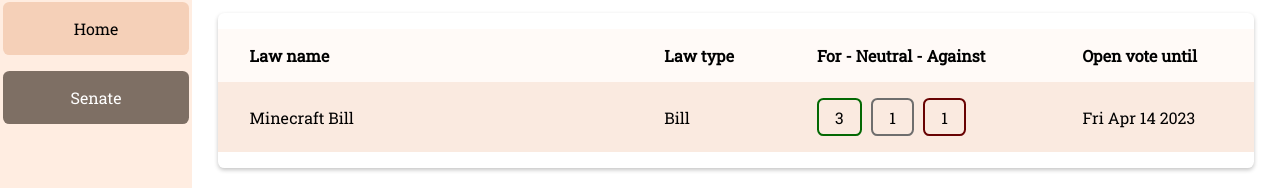
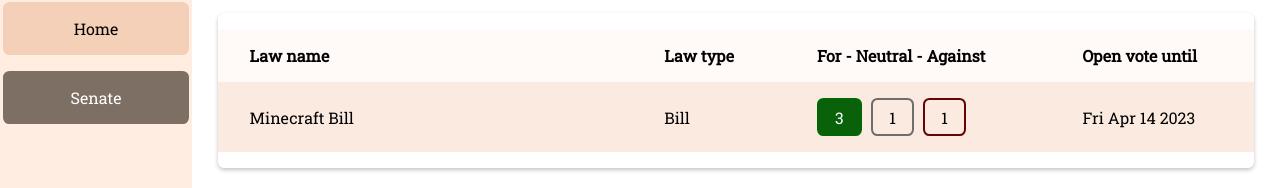
Before and after one commit to papiricoh/esx_justice, a Vue app: page / in a window 1280 px wide. Both pictures are taken after a click on the item "Senate". Shown: the part 100-288 px from the top of the page. Built offline with nearby package versions, Linux system fonts and the light colour scheme.

Commit message:
added check vote TODO: Remove vote

```diff
--- a/src/App.vue
+++ b/src/App.vue
@@ -184,7 +184,7 @@ export default {
 
           </div>
         </div>
-        <senatePage v-if="page == 'senate'" class="senate_page" :parties="parties"></senatePage>
+        <senatePage v-if="page == 'senate'" class="senate_page" :player="player" :parties="parties"></senatePage>
       </div>
     </div>
   </main>
--- a/src/components/senatePage.vue
+++ b/src/components/senatePage.vue
@@ -6,13 +6,14 @@ import voteUI from './voteUI.vue';
 export default {
   props: {
     parties: Array,
+    player: Object
   },
   data() {
     return {
       pending_laws: [
         { title: "Minecraft Bill", type: "Bill", votes: [
           { senator_id: "steam:2039120", vote: "for"},
-          { senator_id: "steam:2039420", vote: "for"},
+          { senator_id: "steam:21382918", vote: "for"},
           { senator_id: "steam:2033120", vote: "for"},
           { senator_id: "steam:2439120", vote: "neutral"},
           { senator_id: "steam:2529120", vote: "against"},
@@ -46,7 +47,7 @@ export default {
         <tr class="pending_laws_table_row" v-for="law in pending_laws">
           <td>{{law.title}}</td>
           <td>{{law.type}}</td>
-          <td><voteUI :law="law"></voteUI></td>
+          <td><voteUI :player="player" :law="law"></voteUI></td>
           <td>{{new Date(law.time).toDateString()}}</td>
         </tr>
       </table>
--- a/src/components/voteUI.vue
+++ b/src/components/voteUI.vue
@@ -6,14 +6,17 @@
 export default {
   props: {
     law: Object, // { for: 0, neutral: 0, against: 0 }
+    player: Object
   },
   data() {
     return {
       votes: {},
+      personal_vote: null,
     };
   },
   mounted() {
     this.votes = this.calculate_votes(this.law);
+    this.check_vote();
   },
   methods: {
     calculate_votes(law) {
@@ -30,6 +33,17 @@ export default {
       }
       return new_law;
     },
+    check_vote() {
+      for (let index = 0; index < this.law.votes.length; index++) {
+        if (this.player.id == this.law.votes[index].senator_id) {
+          this.personal_vote = this.law.votes[index].vote;
+        }
+      }
+    },
+    removeVote() {
+      this.personal_vote = null;
+      //remove from array vote and call calculate votes
+    }
   },
   components: {
 
@@ -39,7 +53,8 @@ export default {
 
 <template>
   <div class="votes_buttons">
-    <button>{{votes.for}}</button>
+    <button v-if="personal_vote == 'for'" class="vote_button" @click="removeVote()">{{votes.for}}</button>
+    <button v-else>{{votes.for}}</button>
     <button>{{votes.neutral}}</button>
     <button>{{votes.against}}</button>
   </div>
--- a/src/css/index.css
+++ b/src/css/index.css
@@ -263,3 +263,8 @@ button:active {
     background-color: transparent;
     color: black;
 }
+
+.vote_button {
+    background-color: rgb(9, 97, 9);
+    color: white;
+}
```
